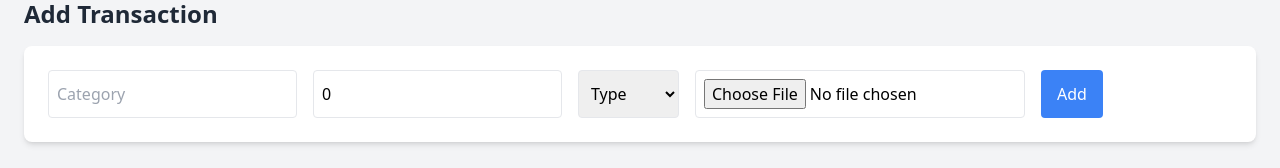
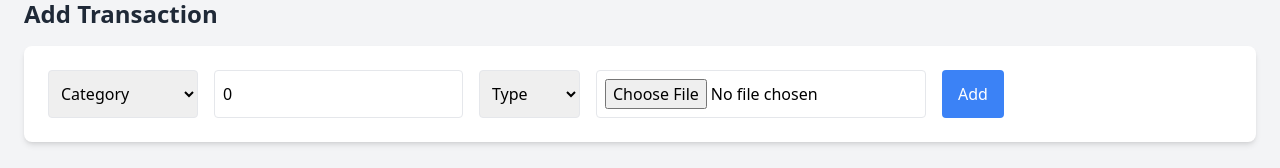
Before and after one commit to NirojBhattarai/expense_tracker, a React (Create React App) app in the folder frontend_expense_tracker/: page / in a window 1280 px wide. Shown: the part 386-554 px from the top of the page. Built offline with nearby package versions, Linux system fonts and the light colour scheme; no server answers; sample sign-in values are in the browser's storage.

Commit message:
Update: Design Update of Frontend Dashboard

```diff
--- a/frontend_expense_tracker/src/pages/Dashboard.jsx
+++ b/frontend_expense_tracker/src/pages/Dashboard.jsx
@@ -25,8 +25,6 @@ ChartJS.register(
 
 const Dashboard = () => {
   const user = useContext(AuthContext);
-  console.log(user);
-
   const [totalIncome, setTotalIncome] = useState(0);
   const [totalExpenses, setTotalExpenses] = useState(0);
   const [transactions, setTransactions] = useState([]);
@@ -215,13 +213,24 @@ const Dashboard = () => {
           </h2>
           <div className="bg-white p-6 rounded-lg shadow-md">
             <div className="flex flex-col md:flex-row gap-4">
-              <input
-                type="text"
-                placeholder="Category"
+              <select
                 className="border p-2 rounded"
                 value={form.category}
                 onChange={(e) => setForm({ ...form, category: e.target.value })}
-              />
+              >
+                <option value="">Category</option>
+                <option value="Food">Food</option>
+                <option value="Salary">Salary</option>
+                <option value="Grocery">Grocery</option>
+                <option value="Rent">Rent</option>
+                <option value="Utilities">Utilities</option>
+                <option value="Transportation">Transportation</option>
+                <option value="Entertainment">Entertainment</option>
+                <option value="Healthcare">Healthcare</option>
+                <option value="Business">Business</option>
+                <option value="Investments">Investments</option>
+                <option value="Bonuses">Bonuses</option>
+              </select>
               <input
                 type="number"
                 placeholder="Amount"
@@ -397,13 +406,24 @@ const Dashboard = () => {
               Edit Transaction
             </h2>
             <div className="flex flex-col gap-4">
-              <input
-                type="text"
-                placeholder="Category"
+              <select
                 className="border border-gray-300 p-3 rounded-md focus:outline-none focus:ring-2 focus:ring-blue-500"
                 value={form.category}
                 onChange={(e) => setForm({ ...form, category: e.target.value })}
-              />
+              >
+                 <option value="">Category</option>
+                <option value="Food">Food</option>
+                <option value="Salary">Salary</option>
+                <option value="Grocery">Grocery</option>
+                <option value="Rent">Rent</option>
+                <option value="Utilities">Utilities</option>
+                <option value="Transportation">Transportation</option>
+                <option value="Entertainment">Entertainment</option>
+                <option value="Healthcare">Healthcare</option>
+                <option value="Business">Business</option>
+                <option value="Investments">Investments</option>
+                <option value="Bonuses">Bonuses</option>
+              </select>
               <input
                 type="number"
                 placeholder="Amount"
```
